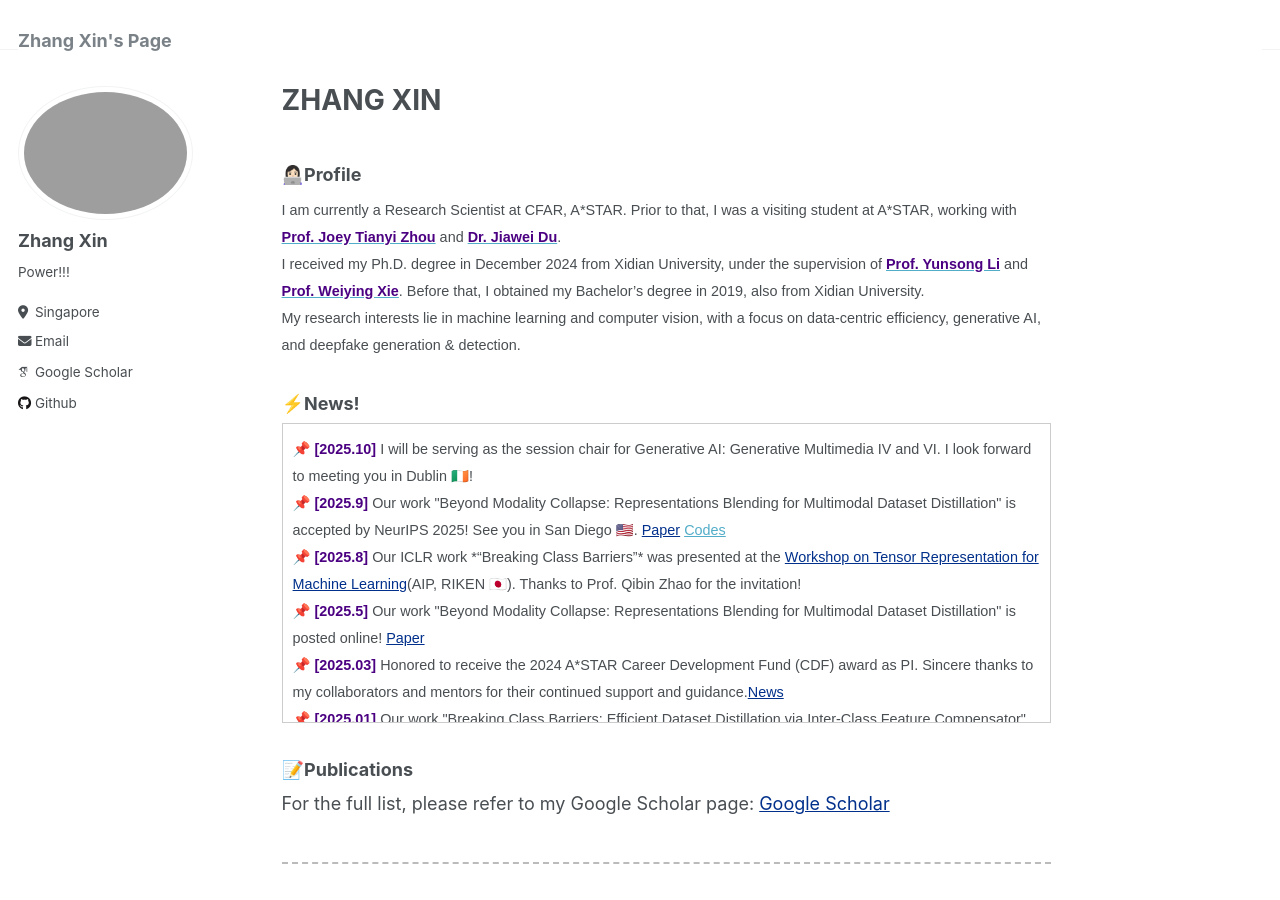
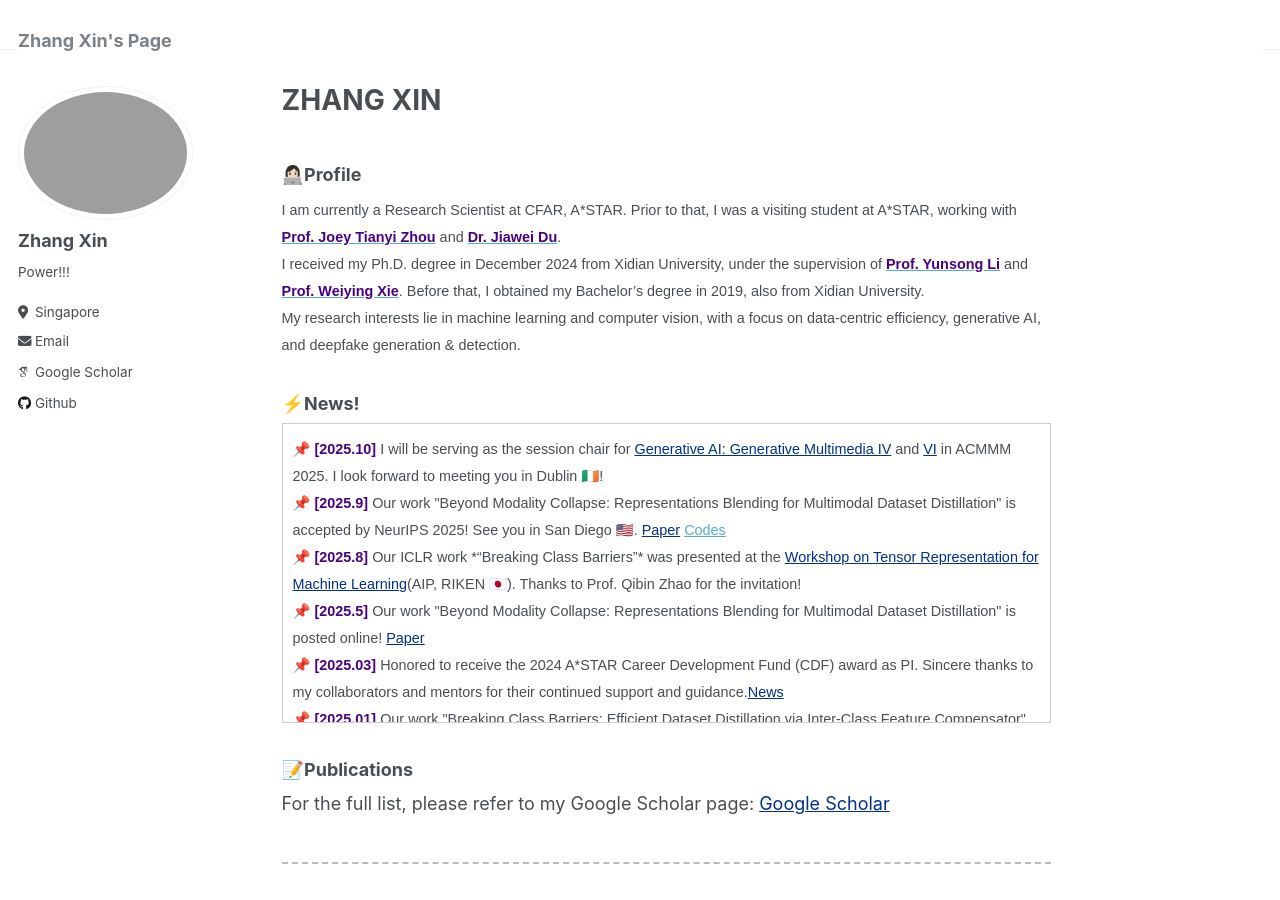
Before and after one commit to zhangxin-xd/zhangxin-xd.github.io, a Jekyll site: the page built from _pages/about.md, in a window 1280 px wide and 900 px high. Built offline with Jekyll 4.4.1, drawn with Linux system fonts in a browser that asks for light colours; some web fonts are replaced.

Commit message:
Update about.md

```diff
--- a/_pages/about.md
+++ b/_pages/about.md
@@ -17,7 +17,7 @@ My research interests lie in machine learning and computer vision, with a focus
 ### ⚡️News!
 <div style="max-height:300px; overflow-y:auto; border:1px solid #ccc; padding:10px;">
 <span style="font-family:Arial; font-size:0.8em;">
-📌 <span style="color:#4B0082;"><strong>[2025.10]</strong></span> I will be serving as the session chair for Generative AI: Generative Multimedia IV and VI. I look forward to meeting you in Dublin 🇮🇪!<br>
+📌 <span style="color:#4B0082;"><strong>[2025.10]</strong></span> I will be serving as the session chair for <a href="https://whova.com/embedded/session/sa54pNCpHUFy1OTIEiEzceQu5kPuSm3dYlEnqAJdV4o%3D/4938262/?widget=primary" style="color:#00308B;">Generative AI: Generative Multimedia IV</a>  and <a href="https://whova.com/embedded/session/sa54pNCpHUFy1OTIEiEzceQu5kPuSm3dYlEnqAJdV4o%3D/4938577/?widget=primary" style="color:#00308B;">VI</a> in ACMMM 2025. I look forward to meeting you in Dublin 🇮🇪!<br>
 📌 <span style="color:#4B0082;"><strong>[2025.9]</strong></span> Our work "Beyond Modality Collapse: Representations Blending for Multimodal Dataset Distillation" is accepted by NeurIPS 2025! See you in San Diego 🇺🇸.  <a href="https://arxiv.org/abs/2505.14705" style="color:#00308B;">Paper</a> <a href="https://github.com/zhangxin-xd/RepBlend">Codes</a><br>
 📌 <span style="color:#4B0082;"><strong>[2025.8]</strong></span> Our ICLR work *“Breaking Class Barriers”* was presented at the <a href="https://tensorworkshop.github.io/RIKENAIP_TRML2025/" style="color:#00308B;">Workshop on Tensor Representation for Machine Learning</a>(AIP, RIKEN 🇯🇵). Thanks to Prof. Qibin Zhao for the invitation! <br>
 📌 <span style="color:#4B0082;"><strong>[2025.5]</strong></span> Our work "Beyond Modality Collapse: Representations Blending for Multimodal Dataset Distillation" is posted online! <a href="https://arxiv.org/abs/2505.14705" style="color:#00308B;">Paper</a><br>
```
